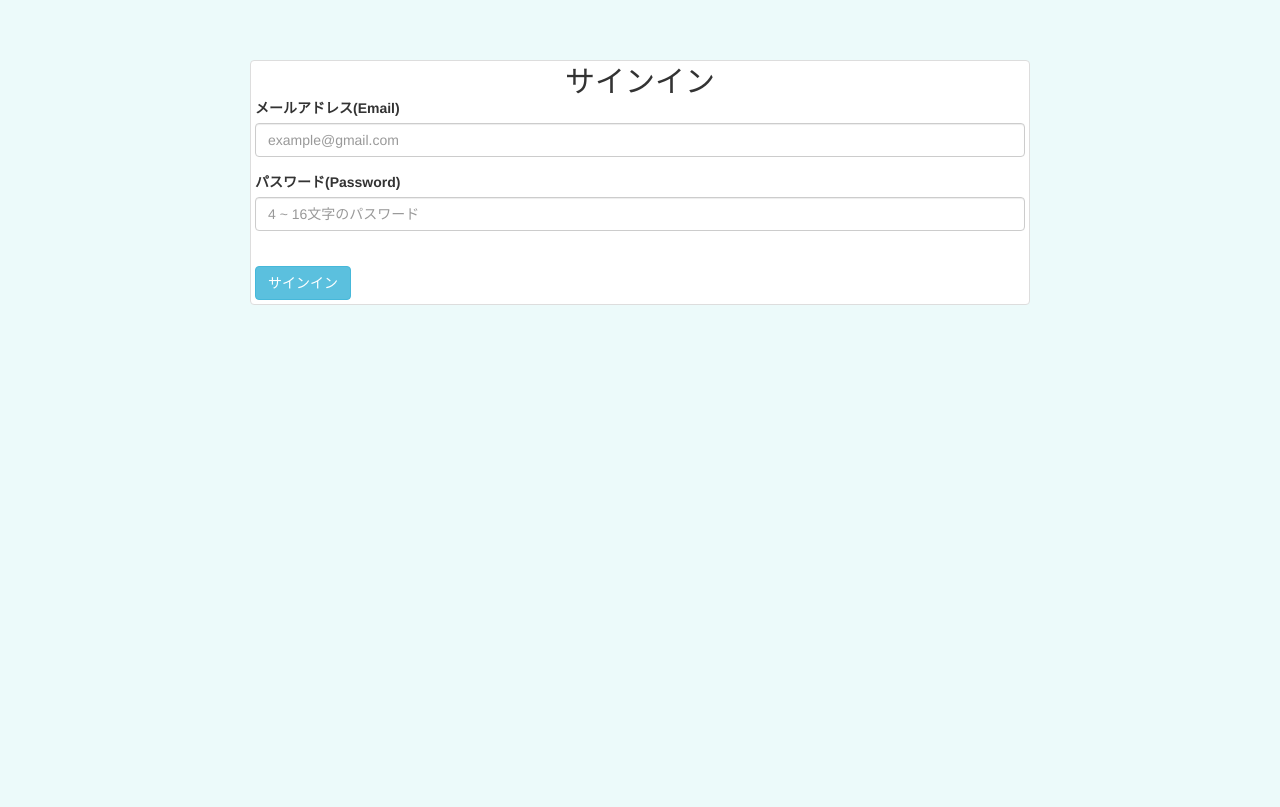
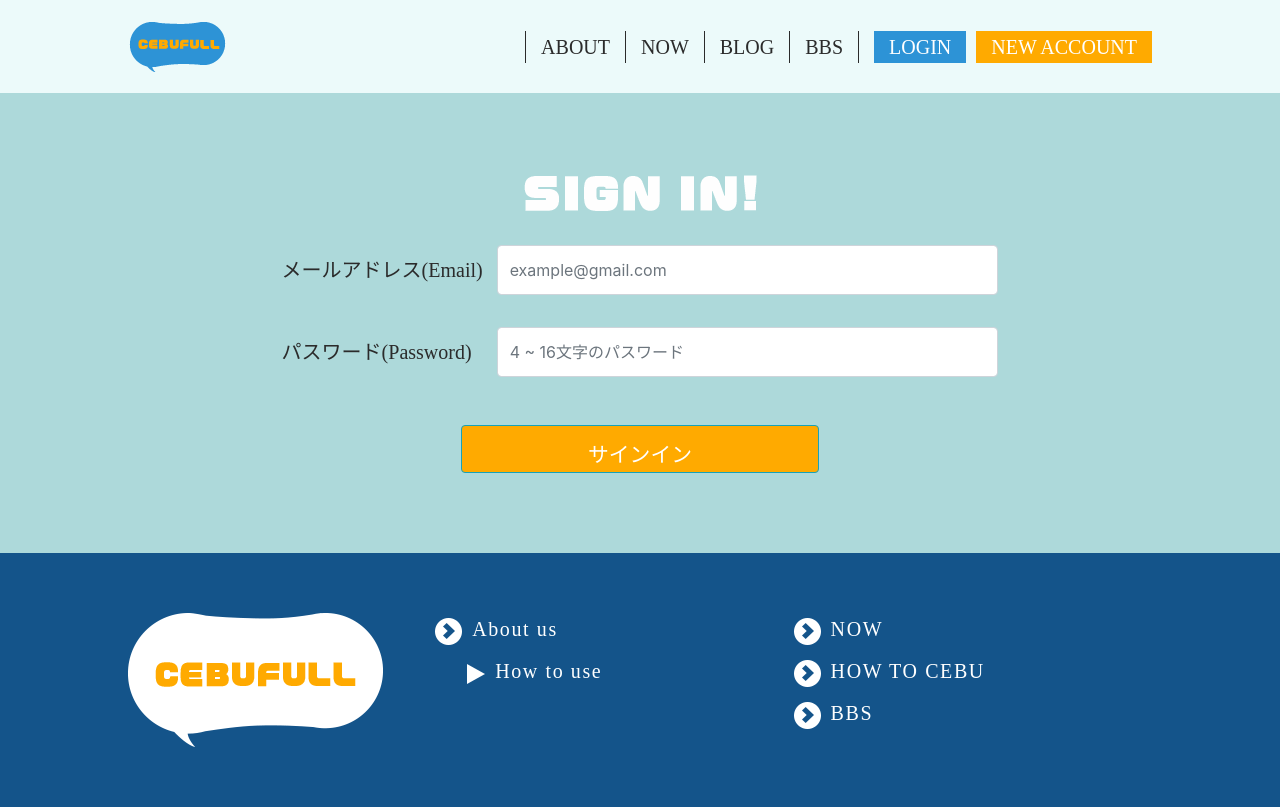
Before and after one commit to mizuho-yamaoka/onigiri, a PHP site: page /signin.php in a window 1280 px wide. Before the commit the page ends 305 px from the top, so only its background shows below. Run offline with PHP 8.4, Linux system fonts and the light colour scheme; some libraries are stand-ins or nearby versions.

Commit message:
css追加

```diff
--- a/blog/blog_list.php
+++ b/blog/blog_list.php
@@ -192,6 +192,7 @@ if ( isset( $_GET[ 'category' ] ) ) {
 						<?php endforeach; ?>
 
 					</div>
+					<div class="ttp">
 						<ul>
 							<!-- GET送信のパラメータ
         URL?キー = 値
@@ -208,8 +209,6 @@ if ( isset( $_GET[ 'category' ] ) ) {
 							<!-- 最後のページではOlderは押せない -->
 							<li>
 								<?php if ($page == $last_page):?>
-
-
 								<a>Older</a>
 								<!-- それ以外の場合 -->
 								<?php else: ?>
@@ -219,6 +218,7 @@ if ( isset( $_GET[ 'category' ] ) ) {
 						</ul>
 					</div>
 				</div>
+			</div>
 			<!--blcWrap-->
 		</div>
 		<!--bloglistWrap-->
--- a/css/style.css
+++ b/css/style.css
@@ -1,11 +1,6 @@
-thanksthanksAnthanksAnthanksAnthanksAnthanksAn@charset "UTF-8";
 /* CSS Document */
 
 /*reset----------------*/
-body {
-    margin: 0;
-    padding: 0;
-}
 a {
     text-decoration: none;
     color: #2b2b2b;
@@ -46,14 +41,11 @@ button{
 body {
     background-color: #ecfafa;
     box-sizing: border-box;
+	margin: 0;
 }
-/*heder*/
-.spnavi {
-    display: none;
-}
-#groval-navi {
-    width: 100%;
-}
+/*heder------------------*/
+.spnavi {display: none;}
+#groval-navi {width: 100%;}
 .logo {
     margin-top: 20px;
     height: 40px;
@@ -73,9 +65,7 @@ body {
     display: table-cell;
     vertical-align: middle;
 }
-.navilist li:nth-child(4) {
-    border-right: solid 1px #2b2b2b;
-}
+.navilist li:nth-child(4) {border-right: solid 1px #2b2b2b;}
 .navilist .login {
     border-left: none!important;
     background-color: #2d93d6;
@@ -90,18 +80,14 @@ body {
     background-color: #ffaa00;
     margin-left: 10px
 }
-.newA a {
-    color: #FFFFFF;
-}
+.newA a {color: #FFFFFF;}
 .headimg {
     width: 100%;
     height: 500px;
     overflow: hidden;
 }
-video {
-    width: 100%;
-}
 /*about area----------------------*/
+video {width: 100%;}
 #aboutWrap {
     background-color: #add9da;
     padding: 60px 0;
@@ -289,11 +275,36 @@ video {
 }
 /*カテゴリーエリア-------------*/
 /*共通*/
-.blogWrap, .bbsWrap {
+.blogWrap, .bbsWrap, .lcWrap, .nowWrap, .blcWrap{
     padding: 40px 0;
 }
-.bbsWrap, .blcWrap{
+.bbsWrap, .blcWrap, .lcWrap, .nowWrap{
     margin: 0 10%;
+}
+.formWrap, .nAca{
+    background-color: #add9da;
+    padding: 5%;
+}
+.nAca article,.nAcac article,.loginWrap{background-color: #add9da;}
+.inputA input[type="text"], .inputA input[type="email"],.inputA input[type="password"]{
+	height: 50px;
+	width: 100%;
+}
+.ttp ul{
+	width: 100%;
+	display: flex;
+	justify-content: space-around;
+	margin: 2rem 0;
+}
+.ttp ul li{
+    width: 30%;
+    text-align: center;
+    background-color: #ffaa00;
+    border-radius: 50px;
+}
+.ttp ul li a{
+	color: #FFFFFF;
+	font-weight: bold;
 }
 /*blog*/
 .topimg {
@@ -495,10 +506,6 @@ video {
 .bwi ul li:first-child{font-size: 1.3rem;}
 .bwi ul li:last-child{margin-top: 6px;}
 /*form*/
-.formWrap, .nAca{
-    background-color: #add9da;
-    padding: 5%;
-}
 .formWrap h1 {
     margin-top: 20px;
     color: #FFFFFF;
@@ -533,7 +540,6 @@ video {
 .title ,.contents, .acte{margin-bottom: 20px;}
 .list_back {margin-top: 40px;}
 /*NEW ACCOUNT*/
-.nAca article,.nAcac article{background-color: #add9da;}
 .cotitle{text-align: center;}
 .coWrap h1{margin: 40px;}
 .coWrap h1 img{width: 15%;}
@@ -554,10 +560,6 @@ video {
 }
 .inputA li:nth-child(6) div img{margin-right: 10px;}
 .inputA li:nth-child(6){padding-left: 17%;}
-.inputA input[type="text"], .inputA input[type="email"],.inputA input[type="password"]{
-	height: 50px;
-	width: 100%;
-}
 .nAcac {
 	padding:5%;
 	background-color: #add9da;
@@ -572,9 +574,7 @@ video {
 	color: #FFFFFF;
 	font-size: 1.3rem;
 }
-.nAca input[type="submit"]:hover{
-    background-color: #C37900;
-}
+.nAca input[type="submit"]:hover{background-color: #C37900;}
 .com_b {text-align: right;}
 .coco {
 	display: flex;
@@ -600,6 +600,46 @@ video {
 	padding: 1%;
 	font-weight: bold;
 }
+.thanksAn h2, .thanksAn p{
+	text-align: center;
+	color: #FFFFFF;
+	height: 100%;
+}
+.thanksAn h2{margin: 2rem 0;}
+.thanksAn .sibtn,.lcWrap input[type="submit"]{
+	background-color: #ffaa00;
+	width: 50%;
+	height: 3rem;
+	color: #FFFFFF;
+	margin: 3rem auto 40px;
+	 display: block;
+	line-height: 50px;
+}
+.thanksAn .sibtn:hover{background-color: #C37900;}
+/*signin*/
+.lcWrap article h1{
+	text-align: center;
+	margin: 2rem 0;
+}
+.lcWrap form{
+	width: 70%;
+	margin: 0 auto;
+}
+.form-group{
+	margin-bottom: 2rem;
+	display: flex;
+	align-items: center;
+}
+.form-group p{width: 30%;}
+.form-group input{
+	width: 70%;
+	height: 50px;
+}
+.lcWrap input[type="submit"]{
+	font-size: 1.3rem;
+	line-height: 45px;
+}
+.lcWrap input[type="submit"]:hover{background-color: #C37900;}
 /*SPサイズ---------------------*/
 @media screen and (max-width: 750px) {
 /*sp非表示*/
@@ -692,7 +732,7 @@ video {
 video {
     vertical-align: bottom;
 }
-.acWrap, .ncWrap, .teWrap, .bcWrap, .footerWrap {
+.acWrap, .ncWrap, .teWrap, .bcWrap, .footerWrap, .lcWrap, .nowWrap{
     margin: 0 5%;
 }
 .aboutTxet, .howtoTxet, .footerMenu {
@@ -754,6 +794,7 @@ video {
 }
 .blw {
     display: block;
+	margin-right: 0;
 }
 .blaw {
     width: 100%;
@@ -785,4 +826,11 @@ video {
 	.coco{display: block;}
 	.coco .bl_input{margin-top: 40px;}
 	.nbbtn input, .nbbtn a{font-size: 1rem;}
+	.lcWrap form{width: 100%;}
+	.form-group{display: block;}
+	.form-group p {
+		width: 100%;
+		margin-bottom: 0.7rem;
+	}
+	.form-group input {width: 100%;}
 }
--- a/register/thanks.php
+++ b/register/thanks.php
@@ -14,9 +14,9 @@ require( '../path.php' );
 	</header>
   <div class="nAcac">
     <div class="thanksAn">
-        <h2>アカウント作成完了(Account creation complete)</h2>
-        <p>ユーザーアカウントの作成が完了しました。(User account creation is complete)</p>
-          <a href="../signin.php" class="btn btn-info">サインイン(Sign in)</a>
+        <h2>アカウント作成完了<br>Account creation complete</h2>
+        <p>ユーザーアカウントの作成が完了しました。<br>User account creation is complete</p>
+		<a href="../signin.php" class="btn btn-info"><p class="sibtn">サインイン(Sign in)</p></a>
     </div>
     </div>
   </div>
--- a/signin.php
+++ b/signin.php
@@ -1,7 +1,8 @@
 <?php
+require( 'path.php' );
 // サインイン処理
 session_start();
-    require_once('dbconnect.php');
+require_once( 'dbconnect.php' );
 
 $errors = [];
 $email = '';
@@ -9,50 +10,50 @@
 // サインインボタンが押されたら
 // $_POSTが空でなければ
 
-    if (!empty($_POST)) {
-        $email = $_POST['email'];
-        $password = $_POST['password'];
+if ( !empty( $_POST ) ) {
+	$email = $_POST[ 'email' ];
+	$password = $_POST[ 'password' ];
 
 	// データベースとの照合
 	// 入力されたメールアドレスとパスワードの組み合わせがusersテーブルに存在するか
 	//バリデーション（emailとpasswordの入力空チェック）
-        if ($email != '' && $password != '') {
+	if ( $email != '' && $password != '' ) {
 		// $errors['signin'] = 'blank';
 		// SELECT文を使ってレコードを読み込む
 		// 一致するデータがあるかどうか（存在）するかどうか
 		// ①SQL文の文字をセットする
 		$sql = 'SELECT * FROM `users` WHERE `email` = ?';
 		// ②SQL文に含みたいデータを配列で用意する(タプル処理)
-            $data = [$email];
+		$data = [ $email ];
 		// ③SQL文の文字をprepare()にセットする
-            $stmt = $dbh->prepare($sql);
+		$stmt = $dbh->prepare( $sql );
 		// ④実行する
-            $stmt->execute($data);
+		$stmt->execute( $data );
 
 		// 使えない→使えるデータに変換したい
 		// フェッチする　fetch()
 		// object型→Array型に変換する処理
-            $record = $stmt->fetch(PDO::FETCH_ASSOC);
+		$record = $stmt->fetch( PDO::FETCH_ASSOC );
 		// echo '<pre>';
 		// var_dump ($record);
 		// echo '</pre>';
 		// 登録されたメールアドレスかチェック
-            if ($record == false) {
-                $errors['signin'] = 'failed';
+		if ( $record == false ) {
+			$errors[ 'signin' ] = 'failed';
 		}
 		// パスワードが一致するかチェック
 		// $record['password']はDBから取ってきたパスワード
-            if (password_verify($password,$record['password'])) {
+		if ( password_verify( $password, $record[ 'password' ] ) ) {
 			// 認証成功
 			// サインインするユーザーのIDをセッションに保存
-              $_SESSION['register']['id'] = $record['id'];
-              header('Location: index.php');
-            }else{
+			$_SESSION[ 'register' ][ 'id' ] = $record[ 'id' ];
+			header( 'Location: index.php' );
+		} else {
 			// 認証失敗
-              $errors['signin'] = 'failed';
+			$errors[ 'signin' ] = 'failed';
 		}
-        }else{
-          $errors['signin'] = 'blank';
+	} else {
+		$errors[ 'signin' ] = 'blank';
 	}
 }
 
@@ -62,22 +63,28 @@
 <head>
 	<meta charset="utf-8">
 	<title></title>
-  <link rel="stylesheet" type="text/css" href="assets/css/bootstrap.css">
-  <link rel="stylesheet" type="text/css" href="assets/font-awesome/css/font-awesome.css">
-  <link rel="stylesheet" type="text/css" href="assets/css/style.css">
+	<link rel="stylesheet" type="text/css" href="css/style.css">
+	<link rel="stylesheet" type="text/css" href="/assets/css/bootstrap.css">
+	<link rel="stylesheet" type="text/css" href="/assets/font-awesome/css/font-awesome.css">
+	<link rel="stylesheet" type="text/css" href="/assets/css/style.css">
 </head>
-<body style="margin-top: 60px">
-  <div class="container">
-    <div class="row">
-      <div class="col-xs-8 col-xs-offset-2 thumbnail">
-        <h2 class="text-center content_header">サインイン</h2>
+
+<body>
+	<header>
+		<?php include ('header/header.php'); ?>
+	</header>
+	<div class="loginWrap">
+		<div class="lcWrap">
+			<article>
+				<section>
+					<h1><img src="img/signin.png" alt="サインイン"></h1>
 					<form method="POST" action="" enctype="multipart/form-data">
 						<div class="form-group">
-            <label for="email">メールアドレス(Email)</label>
+							<p class="email">メールアドレス(Email)</p>
 							<input type="email" name="email" class="form-control" id="email" placeholder="example@gmail.com" value="<?php echo $email ?>">
 						</div>
 						<div class="form-group">
-            <label for="password">パスワード(Password)</label>
+							<p class="password">パスワード(Password)</p>
 							<input type="password" name="password" class="form-control" id="password" placeholder="4 ~ 16文字のパスワード">
 							<?php if(isset($errors['signin']) && $errors['signin'] == 'blank'): ?>
 							<p class="red"> e-mail address と pasword を入力してください</p>
@@ -88,11 +95,13 @@
 						</div>
 						<input type="submit" class="btn btn-info" value="サインイン">
 					</form>
-      </div>
+				</section>
+			</article>
 		</div>
 	</div>
 	<script src="assets/js/jquery-3.1.1.js"></script>
 	<script src="assets/js/jquery-migrate-1.4.1.js"></script>
 	<script src="assets/js/bootstrap.js"></script>
+	<?php include ('footer/footer.php'); ?>
 </body>
 </html>
```
Also changed, not shown: now/now.php (+51 -43 lines), img/signin.png (added), now/img/arrow.png (added), now/img/cebufull_logo.png (added), now/img/farrow.png (added), now/img/flogo.png (added), now/img/male.png (added), now/img/sankaku.png (added), user_profile_img/20181013165323toda.jpg (added). Lines whose indentation alone changed are shown as unchanged.
